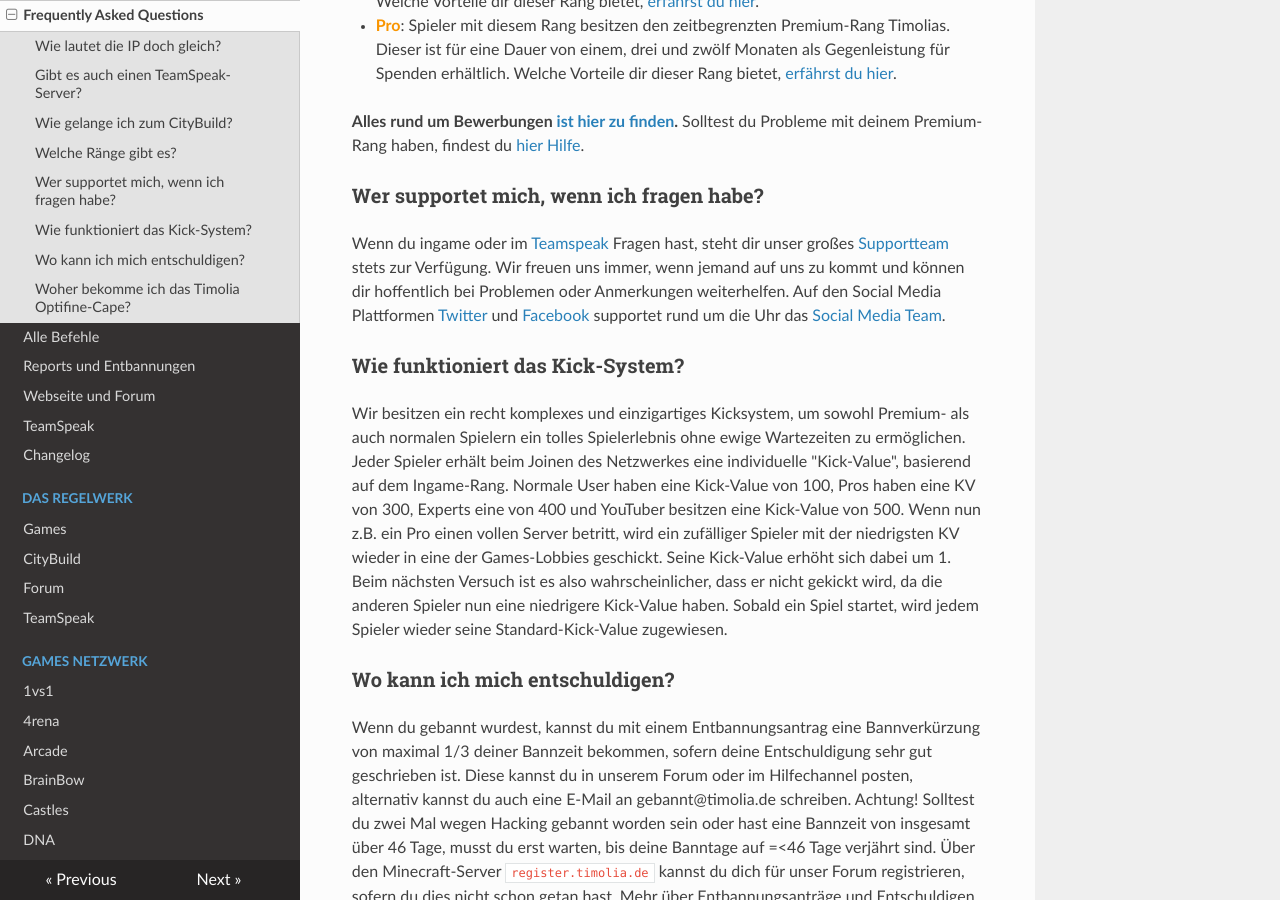
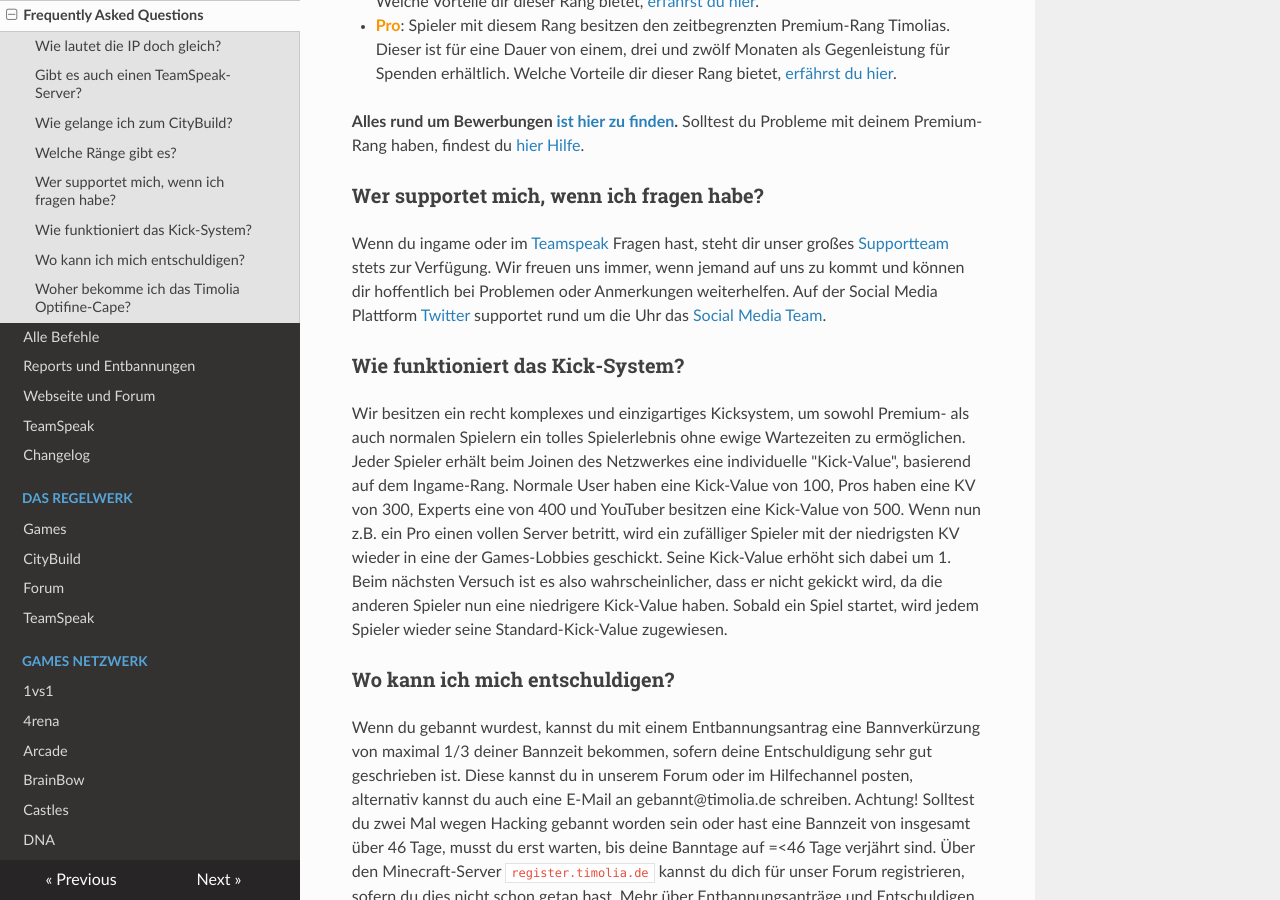
Before and after one commit to TimoliaDE/HowTo, an MkDocs documentation site: the page built from docs/faq.md, in a window 1280 px wide and 900 px high, scrolled down 1165 px. Built offline with MkDocs 1.6.1, drawn with Linux system fonts in a browser that asks for light colours; nearby versions of some CDN libraries; old or Windows-style settings are respelled for this version of MkDocs.

Commit message:
Update faq.md

```diff
--- a/docs/faq.md
+++ b/docs/faq.md
@@ -49,7 +49,7 @@ Welche Vorteile dir dieser Rang bietet, [erfährst du hier](/ranks/premium/).
 
 ### Wer supportet mich, wenn ich fragen habe?
 Wenn du ingame oder im [Teamspeak](/teamspeak/) Fragen hast, steht dir unser großes [Supportteam](/team/members/#supporter) stets zur Verfügung. Wir freuen uns immer, wenn jemand auf uns zu kommt und können dir hoffentlich bei Problemen oder Anmerkungen weiterhelfen.
-Auf den Social Media Plattformen [Twitter](https://twitter.com/TimoliaTeam) und [Facebook](https://www.facebook.com/timoliamc) supportet rund um die Uhr das [Social Media Team](/team/responsibilities/#social-media).
+Auf der Social Media Plattform [Twitter](https://twitter.com/TimoliaTeam) supportet rund um die Uhr das [Social Media Team](/team/responsibilities/#social-media).
 
 ### Wie funktioniert das Kick-System?
 Wir besitzen ein recht komplexes und einzigartiges Kicksystem, um sowohl Premium- als auch normalen Spielern ein tolles Spielerlebnis ohne ewige Wartezeiten zu ermöglichen.
```
